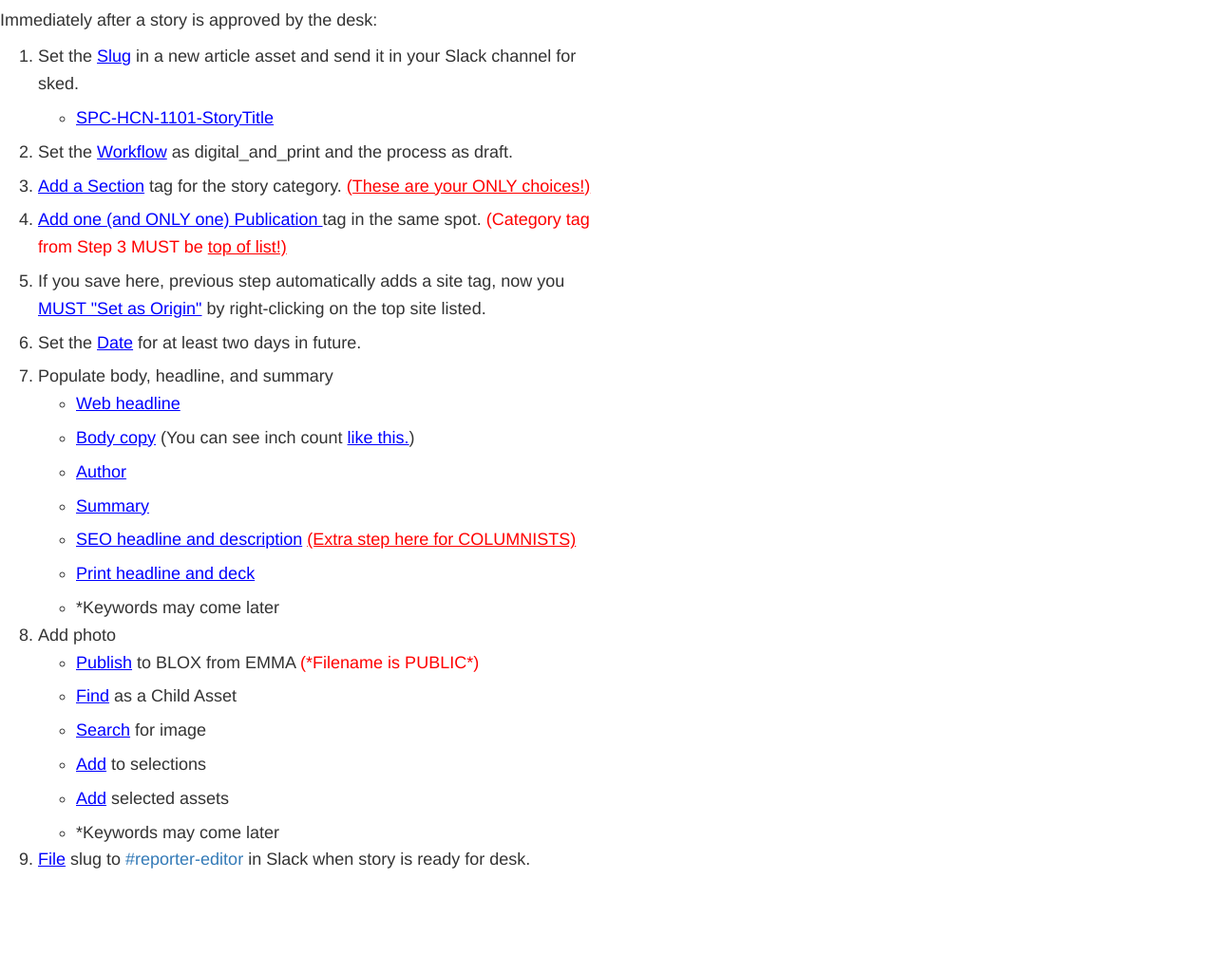
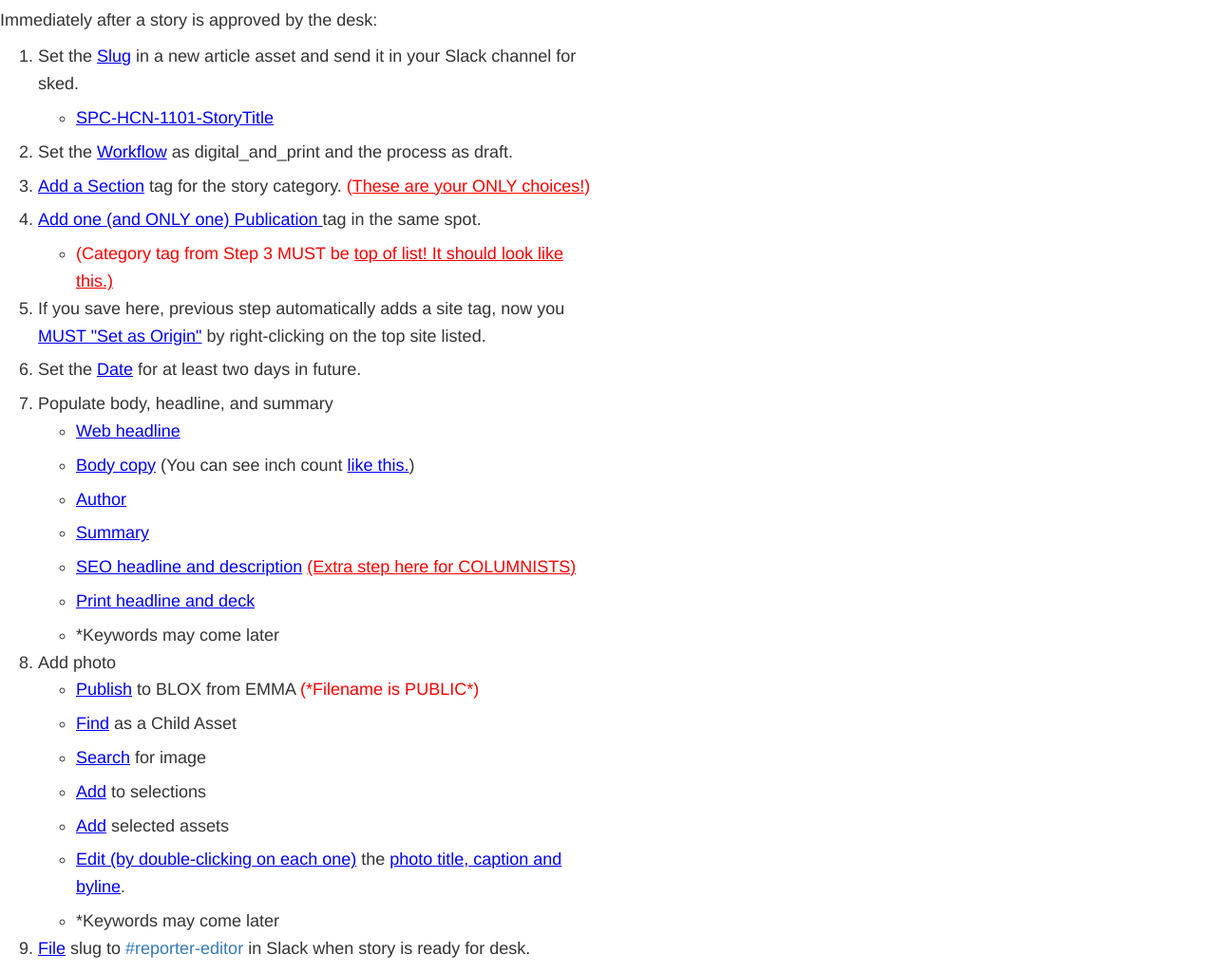
Before and after one commit to seanard1/blox, a plain HTML site: page index.html in a window 1280 px wide. Shown: the part 63-1087 px from the top of the page at 95% size. Before the commit the page ends 993 px from the top, so only its background shows below. Drawn offline with nearby package versions, Linux system fonts and the light colour scheme.

Commit message:
Added photo instructions

```diff
--- a/index.html
+++ b/index.html
@@ -65,7 +65,10 @@
                 </li>
             <li class="instruction" onclick="showImage('3.JPG', this)">Set the <span class="blue-underlined">Workflow</span> as digital_and_print and the process as draft.</li>
             <li class="instruction" ><span class="blue-underlined instruction" onclick="showImage('4.JPG', this)">Add a Section</span> tag for the story category. <span class="red-warning-link instruction" onclick="showImage('20.jpg', this)">(These are your ONLY choices!)</span></li>
-            <li class="instruction" ><span class="blue-underlined instruction" onclick="showImage('5.JPG', this)">Add one (and ONLY one) Publication </span> tag in the same spot. <span class="red-warning">(Category tag from Step 3 MUST be </span><span class="red-warning-link instruction" onclick="showImage('22.JPG', this)">top of list!)</span></li>
+            <li class="instruction" ><span class="blue-underlined instruction" onclick="showImage('5.JPG', this)">Add one (and ONLY one) Publication </span> tag in the same spot. </li>
+                <ul>
+                    <li><span class="red-warning">(Category tag from Step 3 MUST be </span><span class="red-warning-link instruction" onclick="showImage('22.JPG', this)">top of list! It should look like this.)</span></li>
+                </ul>
             <li class="instruction" >If you save here, previous step automatically adds a site tag, now you <span class="blue-underlined instruction" onclick="showImage('23.JPG', this)">MUST "Set as Origin"</span> by right-clicking on the top site listed.</li>
             <li class="instruction" onclick="showImage('6.JPG', this)">Set the <span class="blue-underlined">Date</span> for at least two days in future.</li>
             <li>Populate body, headline, and summary
@@ -86,6 +89,7 @@
                     <li class="instruction" onclick="showImage('15.JPG', this)"><span class="blue-underlined">Search</span> for image</li>
                     <li class="instruction" onclick="showImage('16.JPG', this)"><span class="blue-underlined">Add</span> to selections</li>
                     <li class="instruction" onclick="showImage('17.JPG', this)"><span class="blue-underlined">Add</span> selected assets</li>
+                    <li class="instruction"><span class="blue-underlined instruction"  onclick="showImage('25.JPG', this)">Edit (by double-clicking on each one)</span> the <span class="blue-underlined instruction" onclick="showImage('24.JPG', this)">photo title, caption and byline</span>.</li>
                     <li>*Keywords may come later</li>
                 </ul>
             </li>
```
Also changed, not shown: 24.jpg (added), 25.jpg (added).
